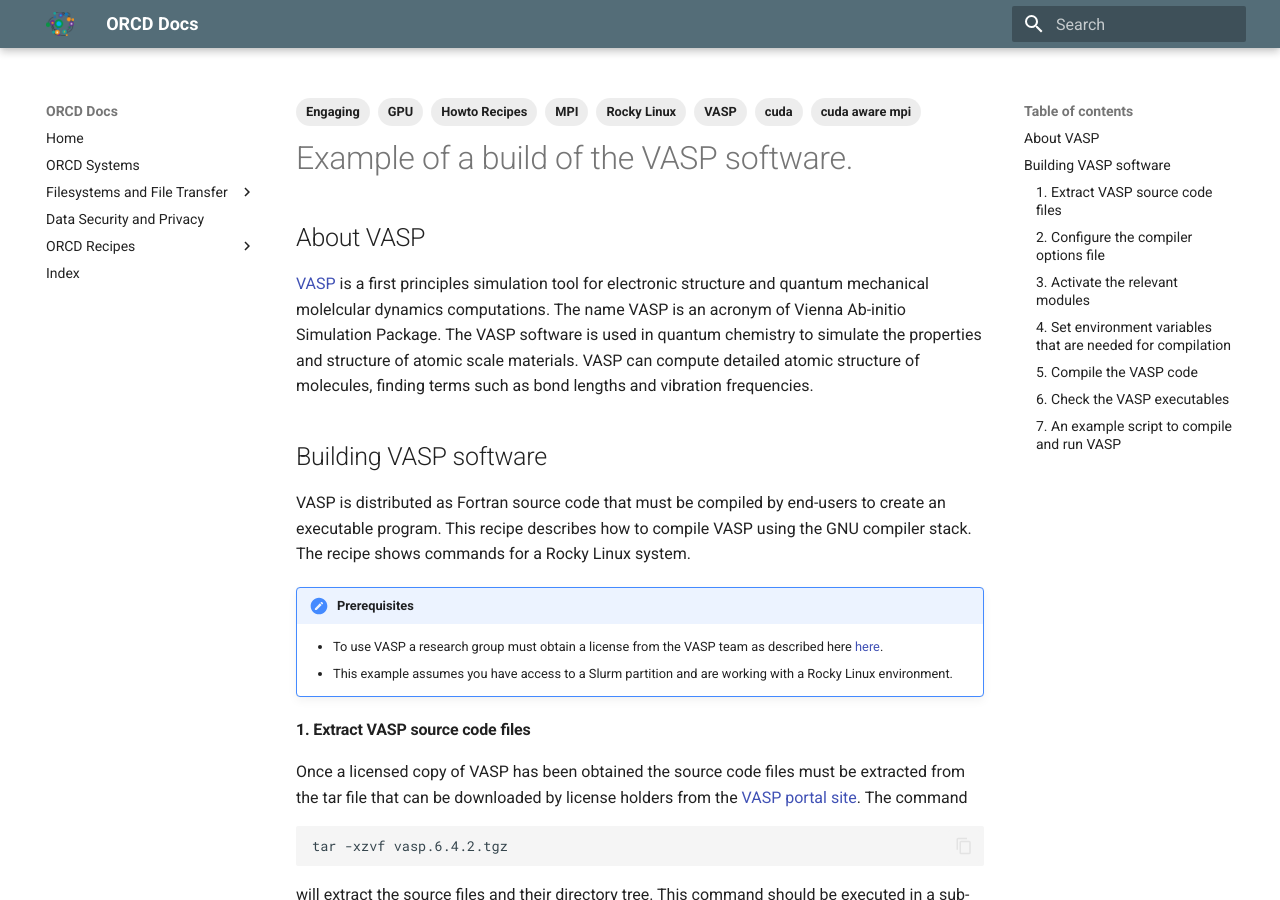
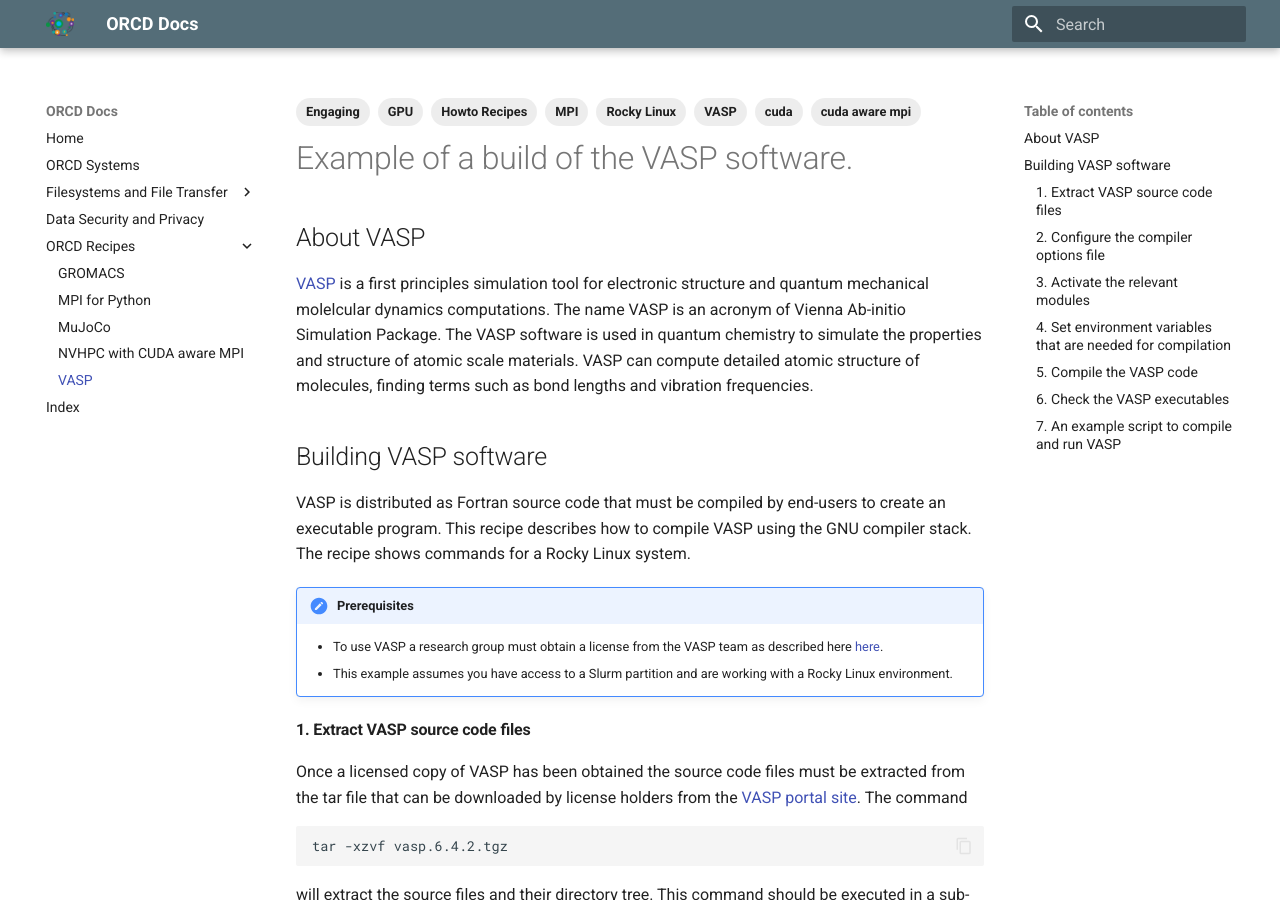
Before and after one commit to mit-orcd/orcd-docs-edit, an MkDocs documentation site: the page built from docs/recipes/basic_vasp_gcc_example.md, in a window 1280 px wide and 900 px high. Built offline with MkDocs 1.6.1 and Material for MkDocs 9.7.7, drawn with Linux system fonts in a browser that asks for light colours; some of the changed lines change nothing that is shown.

Commit message:
Added VASP and made index alphabetical

```diff
--- a/mkdocs.yml
+++ b/mkdocs.yml
@@ -11,10 +11,11 @@
   - Data Security and Privacy: data-security.md
   - ORCD Recipes:
 #    - recipes/gurobi.md
+    - GROMACS: recipes/gromacs.md
+    - MPI for Python: recipes/mpi4py.md
     - MuJoCo: recipes/mujoco.md
     - 'NVHPC with CUDA aware MPI': recipes/nvhpc-a100-with-cuda-and-mpi-example.md
-    - GROMACS: recipes/gromacs.md
-    - MPI for Python: recipes/mpi4py.md
+    - VASP: recipes/basic_vasp_gcc_example.md
 #  - Basic software and package installation:
 #    - Environment Modules: software/page1.md
 #    - Installing packages/libraries in Julia, Python, R: software/page2.md
```
